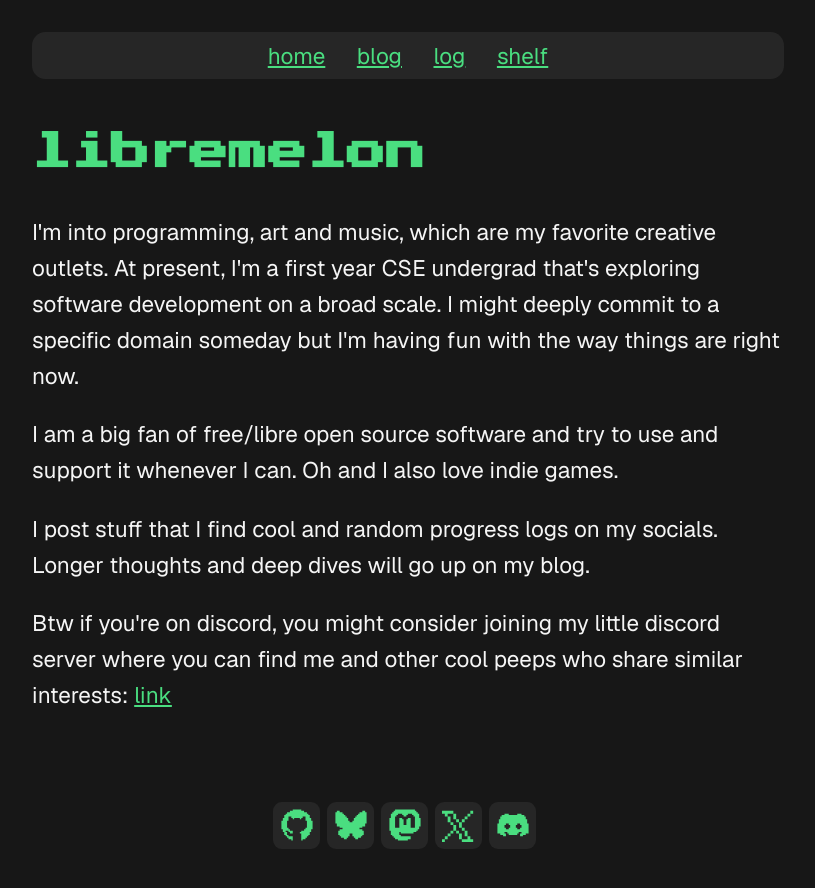
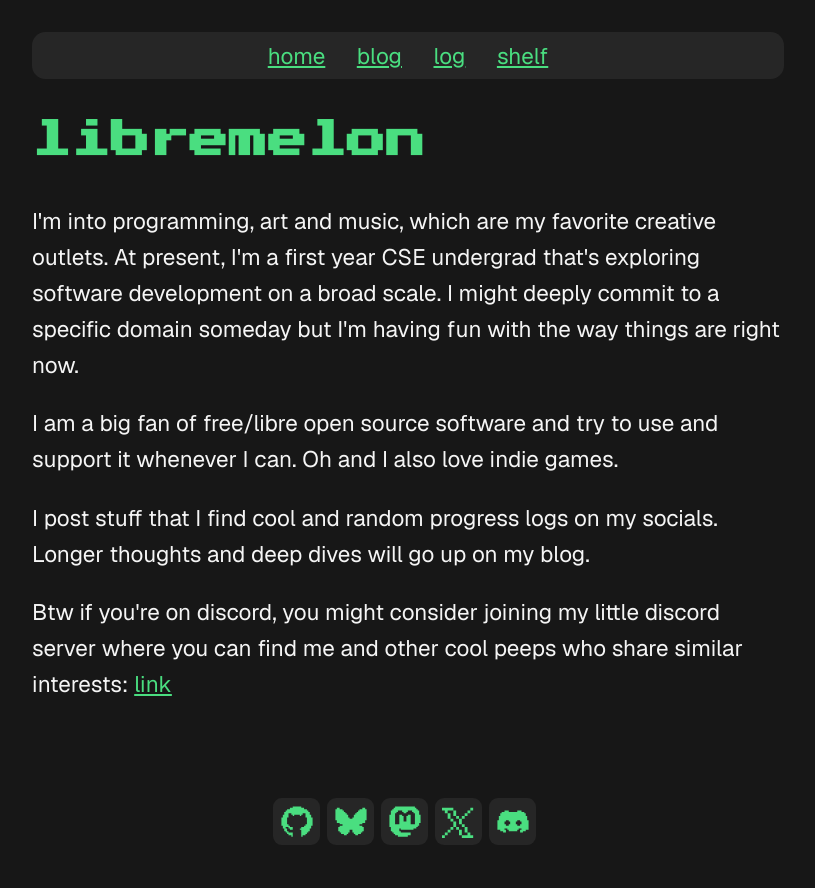
Before and after one commit to libremelon/libremelon.github.io, a Jekyll site: the page built from index.html, in a window 1280 px wide. Shown: the top 888 px of the page, without its empty margins (232-1047 px from the left). Built offline with Jekyll 4.4.1, drawn with Linux system fonts in a browser that asks for light colours.

Commit message:
refractor(site): get rid of `body`'s flex property

```diff
--- a/_sass/main.scss
+++ b/_sass/main.scss
@@ -9,8 +9,6 @@
 body {
   padding: 1% 20%;
   line-height: 1.6;
-  display: flex;
-  flex-direction: column;
   min-height: 94.5vh;
 }
 
@@ -21,7 +19,7 @@
 }
 
 #content {
-  flex: 1;
+  min-height: 74vh;
 }
 
 a {
```
